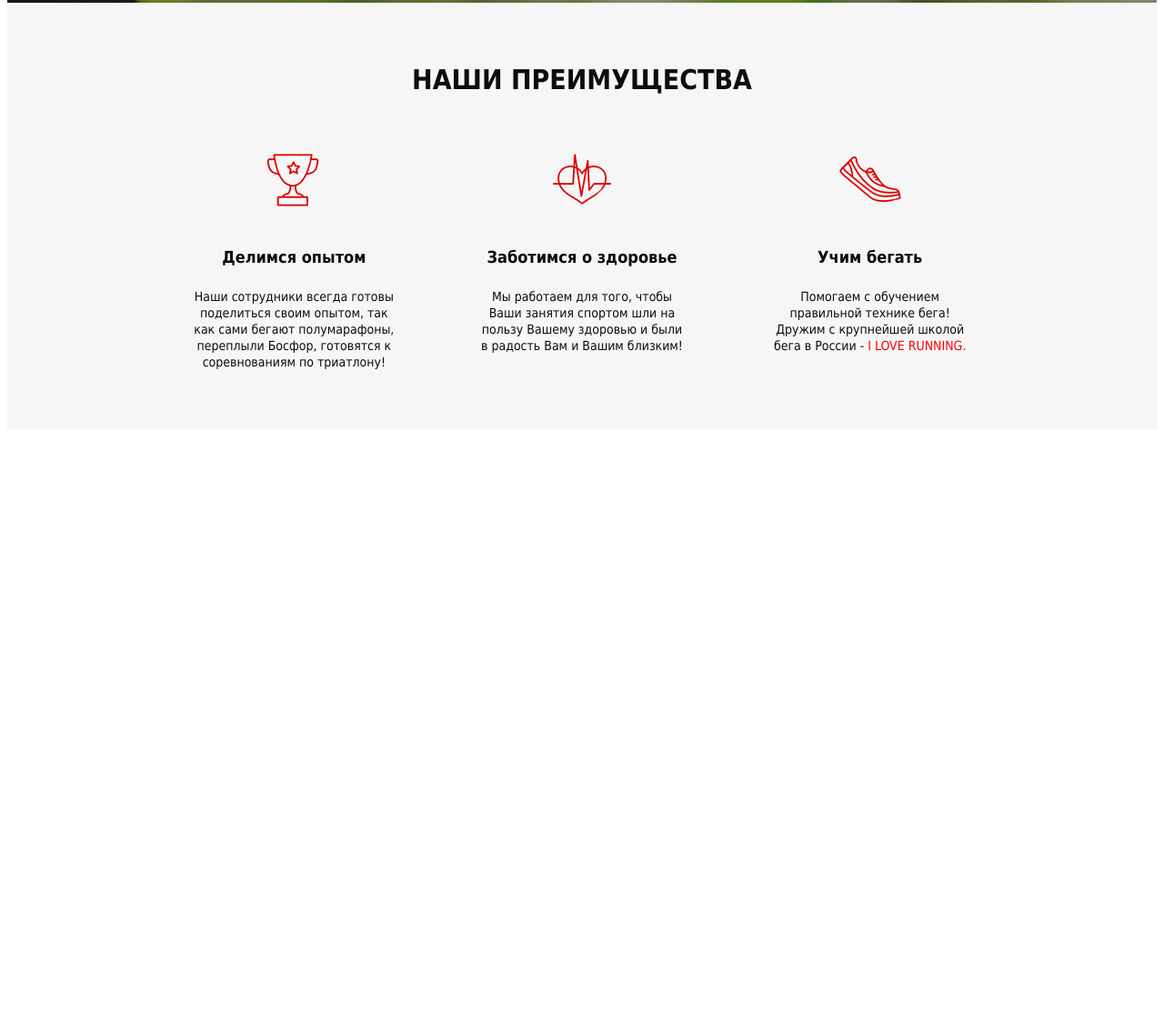
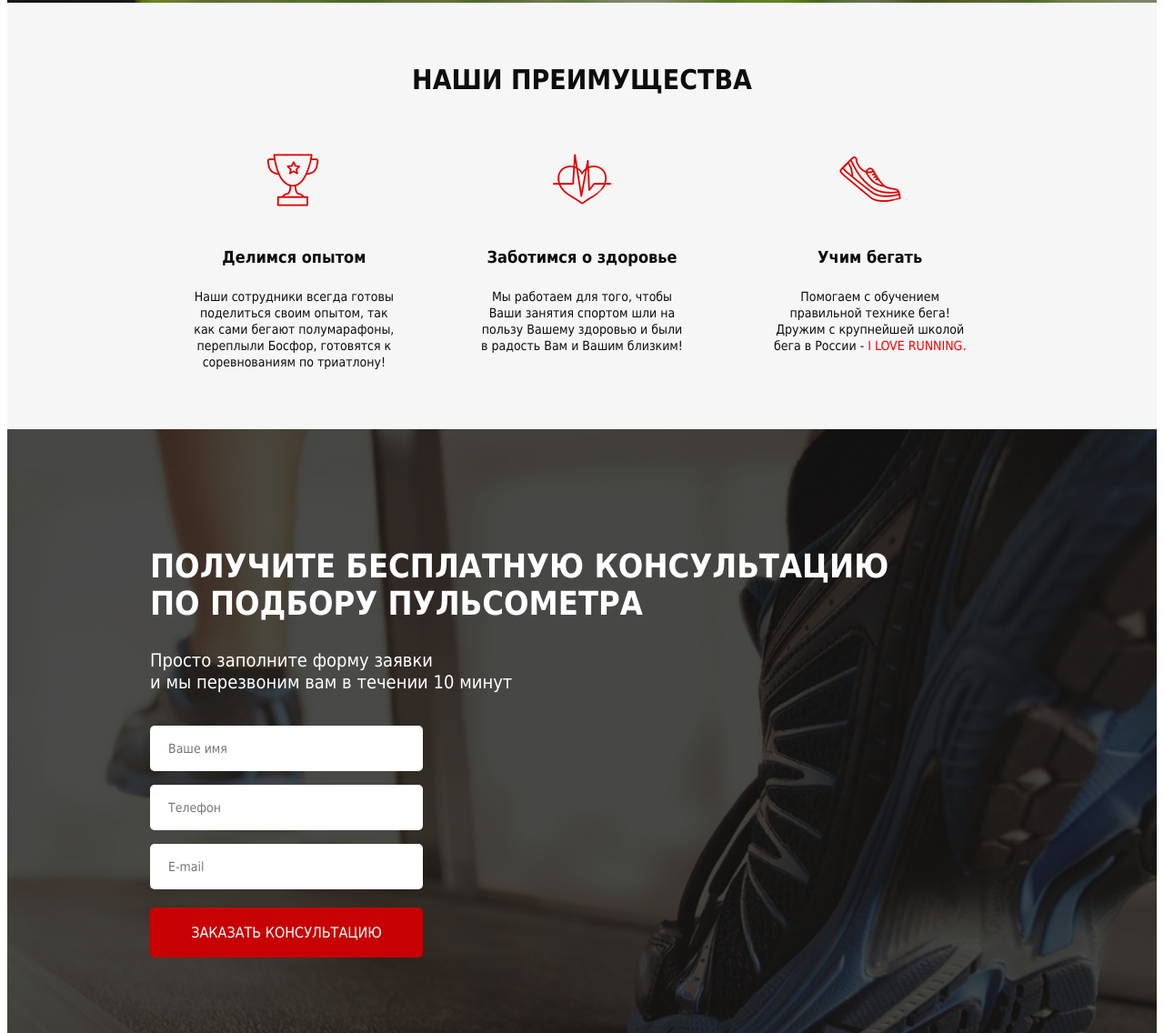
Before and after one commit to tfdf63/site4, a website: page src/index.html in a window 1280 px wide. Shown: the part 769-1905 px from the top of the page at 91% size. Before the commit the page ends 1249 px from the top, so only its background shows below. Drawn offline with Linux system fonts and the light colour scheme.

Commit message:
consultation and form

```diff
--- a/src/index.html
+++ b/src/index.html
@@ -80,6 +80,25 @@
             </div>
         </div>
     </div>
+    <div class="consultation">
+        <div class="container">
+            <h2 class="title title_left">
+                Получите бесплатную консультацию<br>
+                по подбору пульсометра
+            </h2>
+            <div class="consultation__descr">
+                Просто заполните форму заявки<br>
+                и мы перезвоним вам в течении 10 минут
+            </div>
+            <form class="feed-form" action="#">
+                <input name="name" required type="text" placeholder="Ваше имя">
+                <input name="phone" type="number" placeholder="Телефон">
+                <input name="email" type="email" placeholder="E-mail">
+
+                <button class="button button_submit" type="">заказать кОНСУЛЬТАЦИЮ</button>
+            </form>
+        </div>
+    </div>
 </body>
 
 </html>
--- a/src/sass/blocks/_buttons.scss
+++ b/src/sass/blocks/_buttons.scss
@@ -12,10 +12,17 @@
         color: #ffffff;
         text-decoration: none;
     }
-    &-main {
+    &_main {
         margin-top: 67px;
         width: 300px;
         height: 50px;
         font-size: 16px;
     }
+    &_submit {
+        width: 100%;
+        height: 55px;
+        border-radius: 5px;
+        background: #C70101;
+        font-size: 16px;
+    }
 }
--- /dev/null
+++ b/src/sass/blocks/_consultation.scss
@@ -0,0 +1,10 @@
+.consultation {
+    min-height: 680px;
+    padding: 100px 0 92px 0;
+    background: url('../../img/bg2.png') center (center/cover) no-repeat;
+    &__descr {
+        font-weight: 500;
+        font-size: 20px;
+        color: #FFFFFF;
+    }
+}
--- /dev/null
+++ b/src/sass/blocks/_forms.scss
@@ -0,0 +1,20 @@
+.feed-form {
+    margin-top: 36px;
+    display: flex;
+    flex-direction: column;
+    width: 300px;
+    input {
+        height: 50px;
+        border-radius: 5px;
+        border-color: #ffffff;
+        margin-bottom: 15px;
+        border: none;
+        padding: 0 20px;
+        font-weight: 300;
+        font-size: 14px;
+        color: #4B4B4B;
+        &:nth-child(3) {
+            margin-bottom: 20px;
+        }
+    }
+}
--- /dev/null
+++ b/src/sass/blocks/_titles.scss
@@ -0,0 +1,12 @@
+.title {
+    color: #0d0d0d;
+    font-size: 30px;
+    font-weight: 700;
+    text-align: center;
+    text-transform: uppercase;
+    &_left {
+        color: #ffffff;
+        font-size: 36px;
+        text-align: left;
+    }
+}
--- a/src/sass/style.scss
+++ b/src/sass/style.scss
@@ -7,6 +7,9 @@
     margin: 0 auto;
 }
 @import 'blocks/promo';
+@import 'blocks/titles';
 @import 'blocks/header';
 @import 'blocks/buttons';
 @import 'blocks/advantag';
+@import 'blocks/consultation';
+@import 'blocks/forms';
```
Also changed, not shown: src/css/style.min.css, src/img/bg2.png (added).
